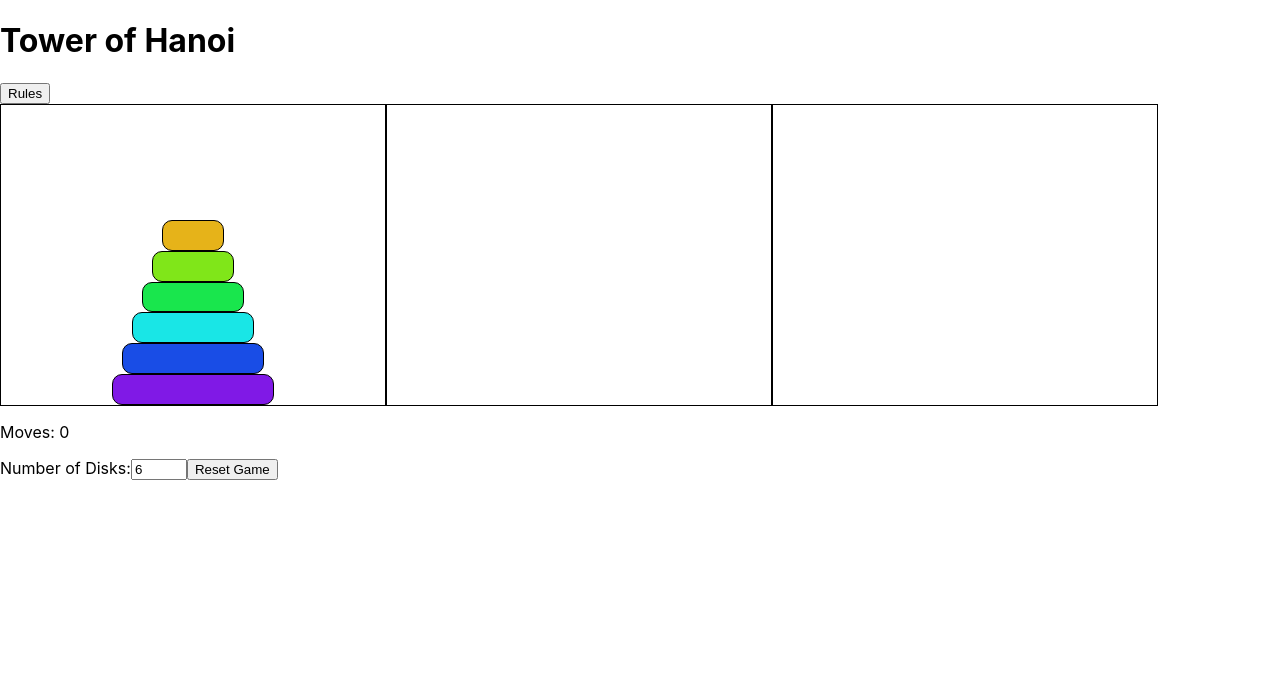
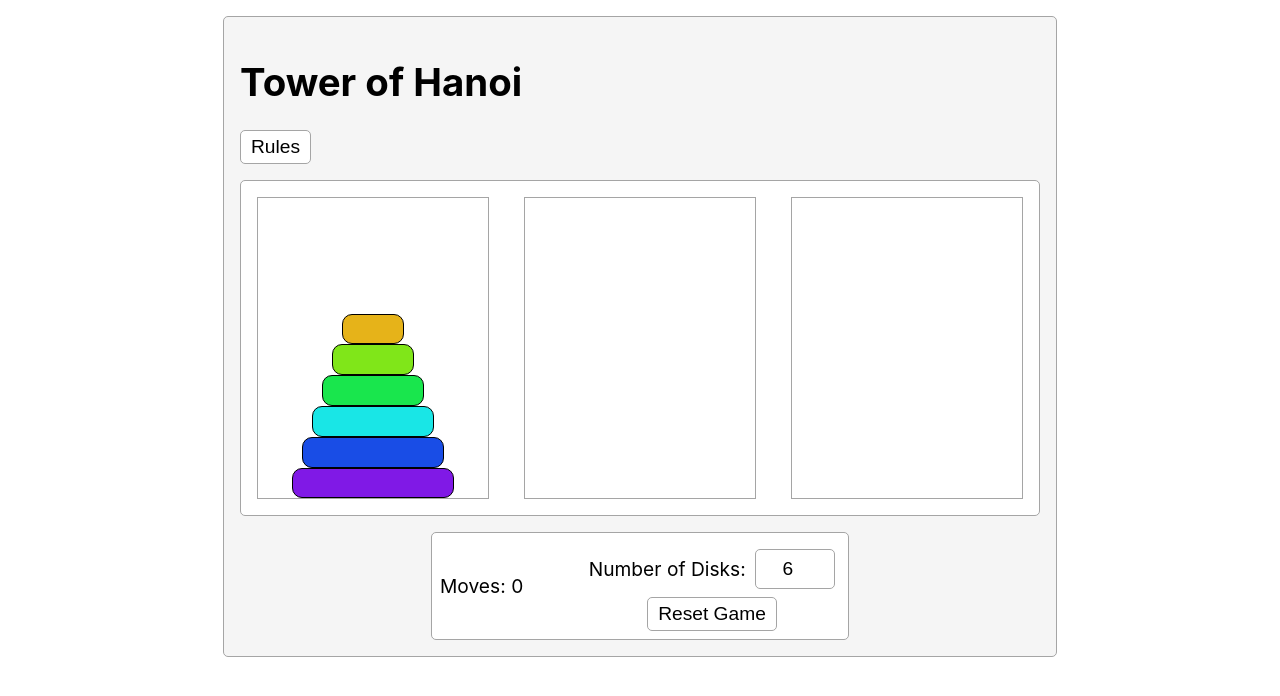
Before and after one commit to StefanoBisio/Typescript-TowerOfHanoi, a React (Create React App) app: page / in a window 1280 px wide. Shown: the top 696 px of the page. Built offline with nearby package versions, Linux system fonts and the light colour scheme.

Commit message:
apply style updates

```diff
--- a/src/App.module.css
+++ b/src/App.module.css
@@ -1,3 +1,45 @@
+.app {
+    margin: 1rem auto;
+    padding: 1rem;
+    max-width: 800px;
+    font-size: 1.2rem;
+    background-color: #f5f5f5;
+    border: 1px solid #a5a5a5;
+    border-radius: 5px;
+
+}
+.rulesButton {
+    background-color: white;
+    border: 1px solid #a5a5a5;
+    border-radius: 5px;
+    padding: 5px 10px;
+    cursor: pointer;
+    font-size: inherit;
+}
 .gameArea {
     display: flex;
+    justify-content: space-between;
+    align-items: center;
+    margin: 1rem 0;
+    padding: 1rem;
+    background-color: white;
+    border: 1px solid #a5a5a5;
+    border-radius: 5px;
 }
+
+.interface {
+    display: flex;
+    flex-direction: column;
+    justify-content: space-between;
+    padding: 0.5rem;
+    margin: auto;
+    background-color: white;
+    border-radius: 5px;
+    border: 1px solid #a5a5a5;
+
+    @media (min-width: 600px) {
+        flex-direction: row;
+        align-items: center;
+        max-width: 25rem;
+    }
+}
--- a/src/components/GameControls/GameControls.module.css
+++ b/src/components/GameControls/GameControls.module.css
@@ -0,0 +1,32 @@
+.gameControls {
+
+    display: flex;
+    flex-direction: column;
+    align-items: start;
+
+    @media (min-width: 600px) {
+        flex-wrap: wrap;
+        width: 16rem;
+        flex-direction: row;
+        align-items: center;
+        justify-content: space-around;
+    }
+}
+
+.gameControls button {
+    background-color: white;
+    border: 1px solid #a5a5a5;
+    border-radius: 5px;
+    padding: 5px 10px;
+    cursor: pointer;
+    font-size: inherit;
+}
+.gameControls input {
+    text-align: center;
+    margin: 0.5rem 0;
+    padding: 0.5rem;
+    border: 1px solid #a5a5a5;
+    border-radius: 5px;
+    font-size: inherit;
+    box-sizing: border-box;
+}
--- a/src/components/Tower/Tower.module.css
+++ b/src/components/Tower/Tower.module.css
@@ -7,5 +7,5 @@
     transition: background-color 0.3s ease;
     width: 30%;
     min-height: 300px;
-    border: 1px solid;
+    border: 1px solid #a5a5a5;
   }
```
